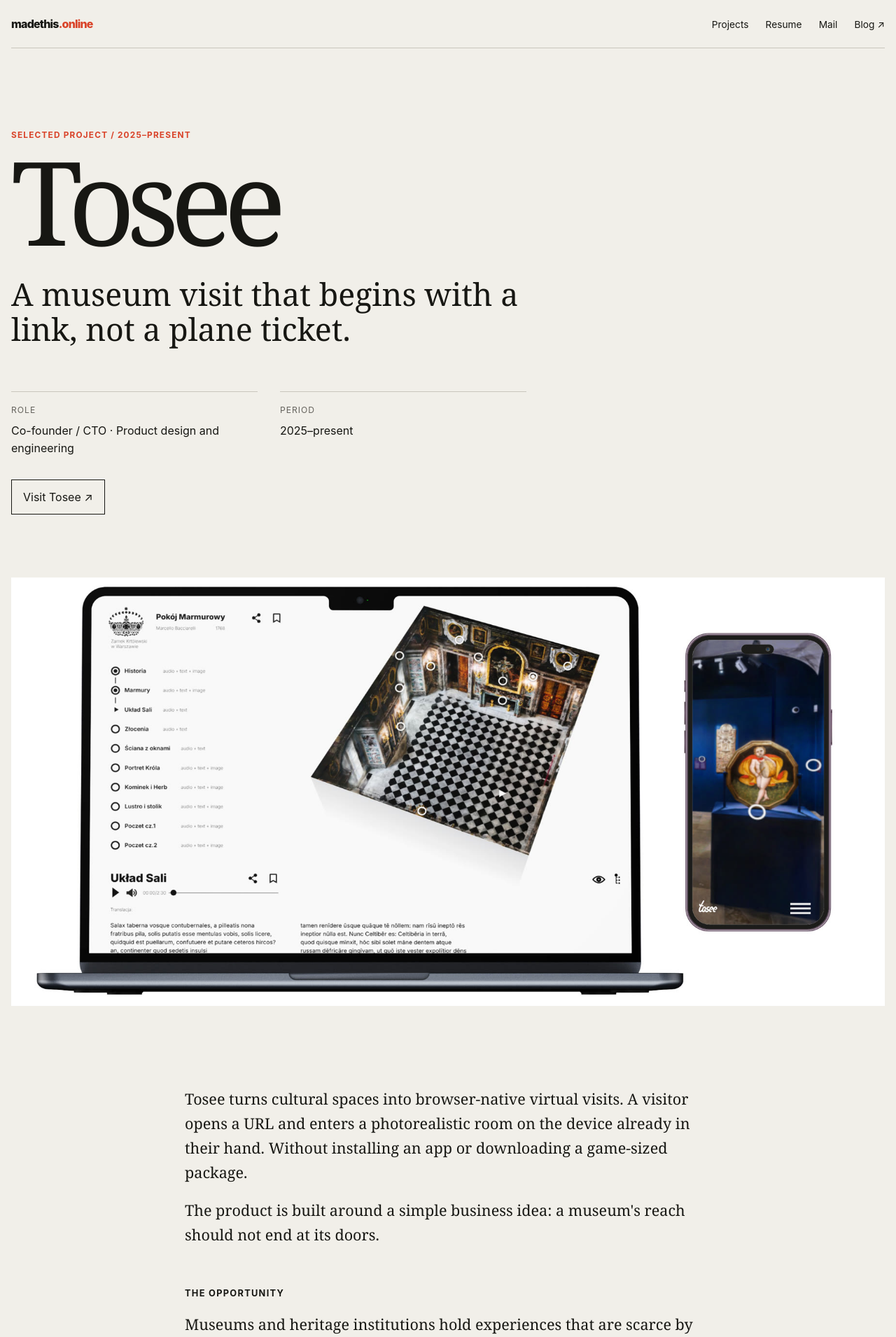
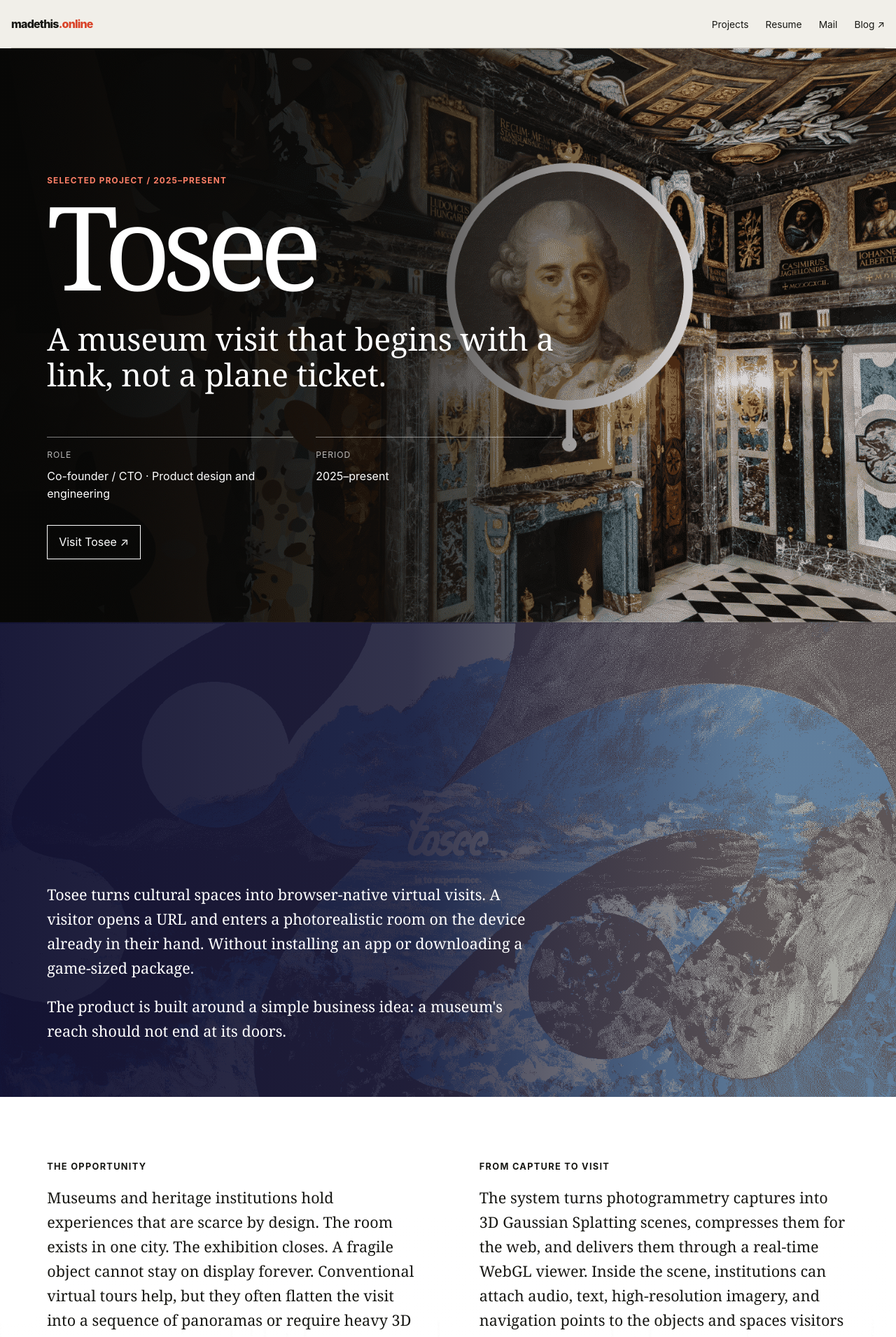
Before and after one commit to peqod/madethis.online, a Jekyll site: the page built from _case_studies/tosee.md, in a window 1280 px wide. Shown: the top 1910 px of the page at 70% size. Built offline with Jekyll 4.4.1, drawn with Linux system fonts in a browser that asks for light colours.

Commit message:
tosee redesign

```diff
--- a/_case_studies/tosee.md
+++ b/_case_studies/tosee.md
@@ -4,16 +4,32 @@
 role: Co-founder / CTO · Product design and engineering
 period: 2025–present
 order: 1
-hero: /assets/projects/tosee/tosee-hero.jpg
+hero: /assets/projects/tosee/tosee-hero1.gif
+intro_art: /assets/projects/tosee/tosee-hero0.gif
+hide_case_hero: true
+composed_case: true
+body_class: case-page tosee-page
 published: true
 links:
   - label: Visit Tosee
     url: https://www.tosee.art/
 ---
 
+<section class="case-panel case-panel--opening">
+<img class="case-panel-art" src="{{ '/assets/projects/tosee/tosee-hero1.gif' | relative_url }}" alt="" loading="lazy" decoding="async">
+<div class="case-panel-copy" markdown="1">
+
 Tosee turns cultural spaces into browser-native virtual visits. A visitor opens a URL and enters a photorealistic room on the device already in their hand. Without installing an app or downloading a game-sized package.
 
 The product is built around a simple business idea: a museum's reach should not end at its doors.
+
+</div>
+</section>
+
+<section class="case-panel case-panel--story">
+<img class="case-panel-art case-panel-art--matte" src="{{ '/assets/projects/tosee/tosee-hero2.gif' | relative_url }}" alt="" loading="lazy" decoding="async">
+<div class="case-panel-grid">
+<div class="case-panel-copy" markdown="1">
 
 ## The opportunity
 
@@ -21,12 +37,23 @@
 
 Tosee gives an institution another venue: persistent, globally available, measurable, and able to carry the interpretation that makes a collection meaningful. It can support remote visits, education, accessibility, exhibition afterlives, and paid digital access without asking the institution to become a software company.
 
+</div>
+<div class="case-panel-copy" markdown="1">
+
 ## From capture to visit
 
 The system turns photogrammetry captures into 3D Gaussian Splatting scenes, compresses them for the web, and delivers them through a real-time WebGL viewer. Inside the scene, institutions can attach audio, text, high-resolution imagery, and navigation points to the objects and spaces visitors are looking at.
 
 The technical pipeline matters because it protects the experience. Visitors see light, material, and spatial detail that conventional meshes struggle to preserve, while the institution distributes a URL instead of an application.
 
+</div>
+</div>
+</section>
+
+<section class="case-panel case-panel--final">
+<img class="case-panel-art" src="{{ '/assets/projects/tosee/tosee-hero3.gif' | relative_url }}" alt="" loading="lazy" decoding="async">
+<div class="case-panel-grid case-panel-grid--final">
+<div class="case-panel-copy" markdown="1">
 
 ## What I built
 
@@ -39,8 +66,15 @@
 
 This is less a virtual-tour feature than a new piece of distribution infrastructure: one capture can keep serving audiences after opening hours, after an exhibition closes, and far beyond the institution's physical catchment area.
 
+</div>
+<div class="case-panel-copy case-panel-copy--status" markdown="1">
+
 ## Where it stands
 
 The platform is being prepared with major Polish cultural institutions and real collection material rather than demo-only scenes.
 
 We are currently working on a pilotage with National Museum in Warsaw and Royal Castle in Warsaw.
+
+</div>
+</div>
+</section>
--- a/_layouts/case-study.html
+++ b/_layouts/case-study.html
@@ -3,7 +3,11 @@
 body_class: case-page
 ---
 <article class="case-study">
-  <header class="case-intro">
+  <header class="case-intro{% if page.intro_art %} case-intro--art{% endif %}">
+    {% if page.intro_art %}
+    <img class="case-intro-art" src="{{ page.intro_art | relative_url }}" alt="" aria-hidden="true" decoding="async">
+    {% endif %}
+    <div class="case-intro-copy">
       <p class="eyebrow"><a href="{{ '/#projects' | relative_url }}">Selected project</a> / {{ page.period | escape }}</p>
       <h1>{{ page.title | escape }}</h1>
       <p class="case-tagline">{{ page.tagline | escape }}</p>
@@ -16,13 +20,16 @@
         {% for link in page.links %}<a class="button" href="{{ link.url }}">{{ link.label | escape }} <span aria-hidden="true">↗</span></a>{% endfor %}
       </p>
       {% endif %}
+    </div>
   </header>
 
+  {% unless page.hide_case_hero %}
   <figure class="case-hero">
     <img src="{{ page.hero | relative_url }}" alt="{{ page.title | escape }} product interface" decoding="async">
   </figure>
+  {% endunless %}
 
-  <div class="prose case-copy">
+  <div class="prose case-copy{% if page.composed_case %} case-copy--composed{% endif %}">
     {{ content }}
   </div>
 
--- a/assets/styles.css
+++ b/assets/styles.css
@@ -222,10 +222,49 @@
   gap: 2rem;
   margin-top: 4rem;
 }
-.case-facts div { border-top: 1px solid var(--line); padding-top: 0.7rem; }
+.case-facts div { min-width: 0; border-top: 1px solid var(--line); padding-top: 0.7rem; }
 .case-facts span { color: var(--muted); font-size: 0.76rem; text-transform: uppercase; letter-spacing: 0.08em; }
-.case-facts p { margin: 0.45rem 0 0; }
+.case-facts p { max-width: 100%; margin: 0.45rem 0 0; overflow-wrap: anywhere; }
 .case-links { display: flex; flex-wrap: wrap; gap: 0.75rem; margin: 2rem 0 0; }
+
+.case-intro-copy { position: relative; z-index: 2; }
+.case-intro--art {
+  position: relative;
+  width: 100vw;
+  min-height: min(52rem, calc(100vh - 5rem));
+  display: flex;
+  align-items: flex-end;
+  overflow: hidden;
+  margin: 0 calc(50% - 50vw);
+  padding-inline: 0;
+  color: #fff;
+  isolation: isolate;
+}
+.case-intro--art::after {
+  content: "";
+  position: absolute;
+  z-index: 1;
+  inset: 0;
+  background: linear-gradient(90deg, rgba(7, 7, 6, 0.92) 0%, rgba(7, 7, 6, 0.7) 43%, rgba(7, 7, 6, 0.08) 78%);
+}
+.case-intro-art {
+  position: absolute;
+  inset: 0;
+  width: 100%;
+  height: 100%;
+  object-fit: cover;
+  object-position: center;
+}
+.case-intro--art .case-intro-copy {
+  width: min(calc(100% - 2rem), 92rem);
+  min-width: 0;
+  margin-inline: auto;
+  padding-inline: clamp(1.25rem, 4vw, 4rem);
+}
+.case-intro--art .eyebrow { color: #ff8067; }
+.case-intro--art .case-facts div { border-color: rgba(255, 255, 255, 0.48); }
+.case-intro--art .case-facts span { color: rgba(255, 255, 255, 0.7); }
+.case-intro--art .button:hover { background: #fff; color: #171713; }
 
 .case-hero { margin: 0; background: var(--card); }
 .case-hero img { width: 100%; max-height: 82vh; object-fit: cover; }
@@ -254,6 +293,88 @@
 .prose blockquote { margin: 2rem 0; padding-left: 1.2rem; border-left: 3px solid var(--accent); color: var(--muted); }
 .case-end { display: flex; justify-content: space-between; gap: 2rem; border-top: 1px solid var(--line); padding-top: 1rem; }
 
+.case-copy--composed { width: 100%; margin-block: 0; }
+.case-panel {
+  position: relative;
+  width: 100vw;
+  overflow: hidden;
+  margin: 0 calc(50% - 50vw);
+  isolation: isolate;
+}
+.case-panel-copy { position: relative; z-index: 2; }
+.case-panel-copy > :first-child { margin-top: 0; }
+.case-panel-copy > :last-child { margin-bottom: 0; }
+.case-panel-art {
+  position: absolute;
+  z-index: -2;
+  inset: 0;
+  width: 100%;
+  height: 100%;
+  object-fit: cover;
+}
+.case-panel--opening {
+  min-height: clamp(38rem, 53vw, 52rem);
+  display: flex;
+  align-items: flex-end;
+  color: #fff;
+}
+.case-panel--opening::after {
+  content: "";
+  position: absolute;
+  z-index: -1;
+  inset: 0;
+  background: linear-gradient(90deg, rgba(12, 12, 47, 0.92) 0%, rgba(12, 12, 47, 0.78) 46%, rgba(12, 12, 47, 0.12) 86%);
+}
+.case-panel--opening .case-panel-copy {
+  width: min(calc(100% - 2rem), 92rem);
+  margin-inline: auto;
+  padding: clamp(2rem, 6vw, 6rem) clamp(1.25rem, 4vw, 4rem);
+}
+.case-panel--opening .case-panel-copy > * { max-width: 43rem; }
+.case-panel--story {
+  min-height: max(90rem, calc(100vw * 1920 / 1431));
+  background: #fff;
+  color: #171713;
+}
+.case-panel--story::after {
+  content: "";
+  position: absolute;
+  z-index: -1;
+  inset: 0;
+  background: linear-gradient(#fff 0%, rgba(255, 255, 255, 0.97) 25%, rgba(255, 255, 255, 0.82) 39%, rgba(255, 255, 255, 0) 55%);
+}
+.case-panel-art--matte {
+  inset: auto 0 0;
+  height: auto;
+  object-fit: contain;
+}
+.case-panel-grid {
+  position: relative;
+  z-index: 2;
+  width: min(calc(100% - 2rem), 92rem);
+  margin-inline: auto;
+  padding: clamp(3rem, 7vw, 7rem) clamp(1.25rem, 4vw, 4rem);
+  display: grid;
+  grid-template-columns: repeat(2, minmax(0, 1fr));
+  gap: clamp(3rem, 7vw, 8rem);
+}
+.case-panel--final {
+  min-height: clamp(50rem, 63vw, 60rem);
+  display: flex;
+  align-items: center;
+  background: #0c0c42;
+  color: #fff;
+}
+.case-panel--final::after {
+  content: "";
+  position: absolute;
+  z-index: -1;
+  inset: 0;
+  background: linear-gradient(90deg, rgba(9, 9, 49, 0.76), rgba(9, 9, 49, 0.2) 78%);
+}
+.case-panel-grid--final { grid-template-columns: minmax(0, 1.45fr) minmax(18rem, 0.55fr); }
+.case-panel-copy--status { align-self: end; }
+
 .resume { width: min(100%, 68rem); margin-inline: auto; }
 .resume-heading h1 { font-size: clamp(3.5rem, 10vw, 8rem); }
 .resume-contact { color: var(--muted); }
@@ -276,6 +397,21 @@
   .project-card:nth-child(even) .project-card-media { order: 0; }
   .project-card h3 { font-size: 3.4rem; }
   .case-facts { grid-template-columns: 1fr; }
+  .case-intro--art {
+    min-height: 46rem;
+    align-items: flex-end;
+  }
+  .case-intro--art .case-intro-copy { padding-inline: 1.5rem; }
+  .case-intro--art::after { background: rgba(7, 7, 6, 0.68); }
+  .case-intro--art .case-facts { gap: 1rem; margin-top: 2.5rem; }
+  .case-panel--opening { min-height: 42rem; }
+  .case-panel--opening::after { background: rgba(12, 12, 47, 0.74); }
+  .case-panel--opening .case-panel-copy { width: calc(100% - 1.25rem); padding: 2.5rem 1.5rem; }
+  .case-panel--story { min-height: 94rem; }
+  .case-panel-grid,
+  .case-panel-grid--final { width: calc(100% - 1.25rem); grid-template-columns: 1fr; gap: 3rem; padding: 3rem 1.5rem; }
+  .case-panel--final { min-height: 68rem; align-items: flex-start; }
+  .case-panel-copy--status { align-self: auto; }
   .site-footer { align-items: flex-start; }
 }
 
@@ -284,6 +420,7 @@
   .site-nav { gap: 0.55rem 1rem; }
   .home-intro h1 { font-size: 3.2rem; }
   .home-intro-foot { align-items: start; }
+  .case-intro--art .case-intro-copy { width: calc(100% - 1.25rem); }
   .case-end,
   .site-footer { flex-direction: column; }
 }
```
Also changed, not shown: assets/projects/tosee/tosee-hero.jpg (deleted), assets/projects/tosee/tosee-hero0.gif (added), assets/projects/tosee/tosee-hero1.gif (added), assets/projects/tosee/tosee-hero2.gif (added), assets/projects/tosee/tosee-hero3.gif (added). Lines whose indentation alone changed are shown as unchanged.
